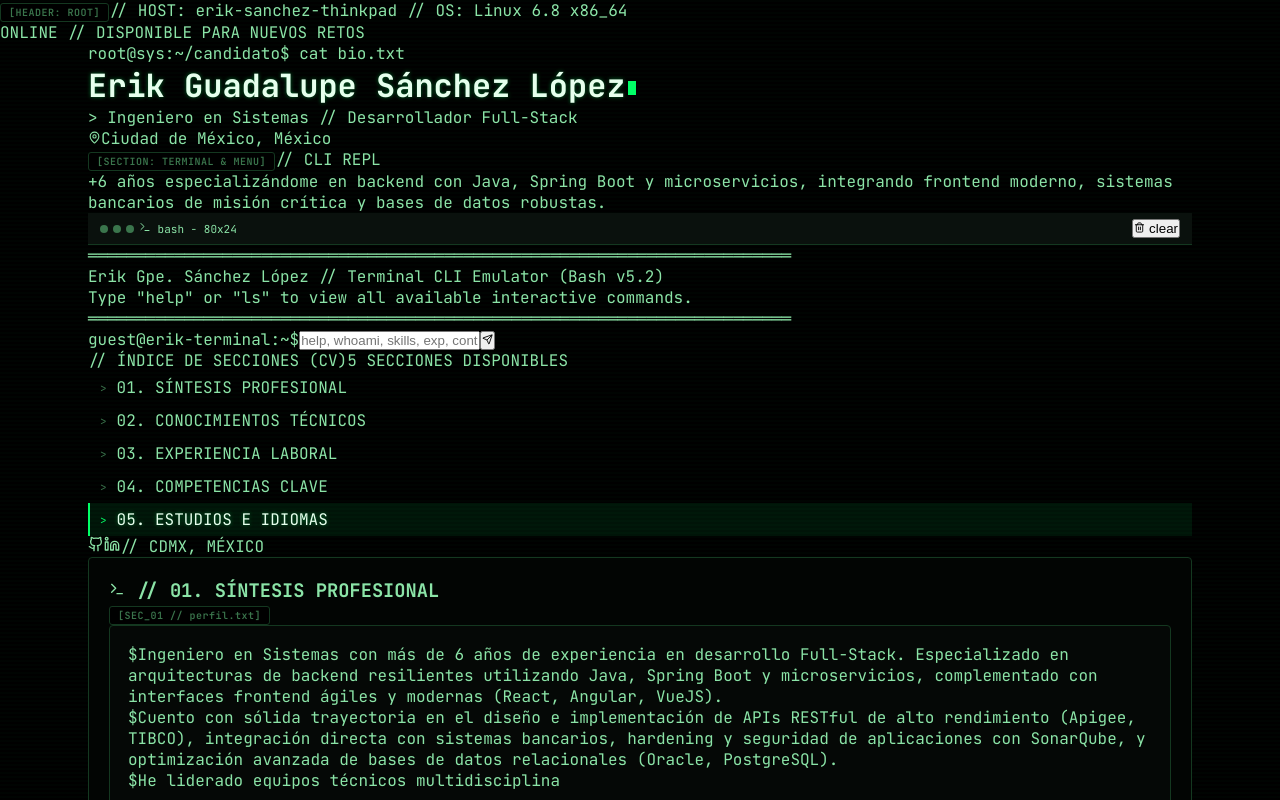
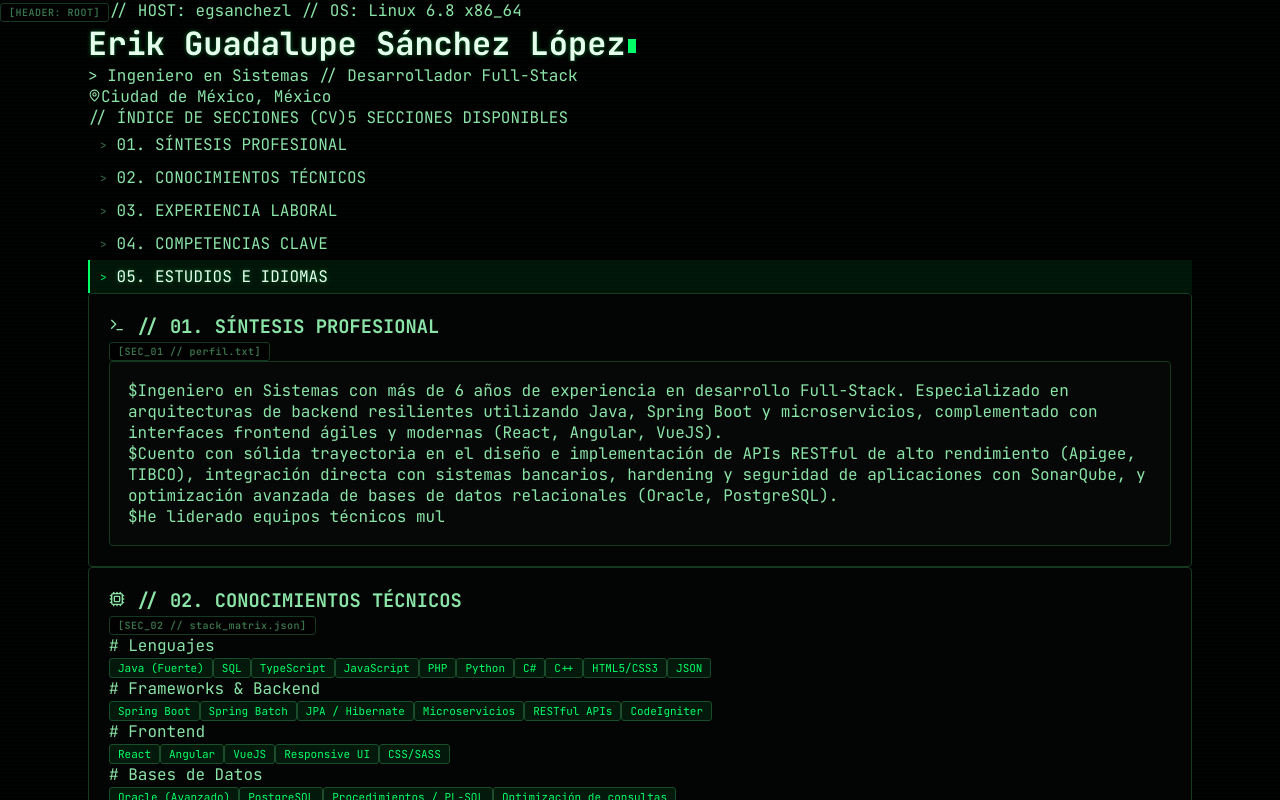
Before and after one commit to littleeykiss/portafolio, a React (Vite) app: page / in a window 1280 px wide. Shown: the top 800 px of the page. Built offline with nearby package versions, Linux system fonts and the light colour scheme.

Commit message:
feat: add core application layout and portfolio data structure

```diff
--- a/src/App.tsx
+++ b/src/App.tsx
@@ -70,11 +70,7 @@ export function App() {
 						<span className="section-diagnostic-badge border-green-500/40 text-[var(--term-accent)]">
 							[HEADER: ROOT]
 						</span>
-						<span className="text-[var(--term-dim)]">// HOST: erik-sanchez-thinkpad // OS: Linux 6.8 x86_64</span>
-					</div>
-					<div className="flex items-center gap-2 text-xs">
-						<span className="inline-block w-2 h-2 rounded-full bg-[var(--term-accent)] animate-ping"></span>
-						<span className="text-[var(--term-accent)] font-semibold">{PORTFOLIO_DATA.personal.status}</span>
+						<span className="text-[var(--term-dim)]">// HOST: egsanchezl // OS: Linux 6.8 x86_64</span>
 					</div>
 				</div>
 
@@ -82,11 +78,7 @@ export function App() {
 				<div className="container-layout py-4 lg:py-6">
 					<div className="flex flex-col lg:flex-row lg:items-center justify-between gap-4">
 						<div>
-							<div className="text-xs text-[var(--term-dim)] mb-1 flex items-center gap-1">
-								<span className="text-[var(--term-accent)] font-bold">root@sys:</span>
-								<span className="text-blue-400">~/candidato</span>
-								<span className="text-[var(--term-dim)]">$ cat bio.txt</span>
-							</div>
+
 
 							<h1 className="text-2xl sm:text-3xl lg:text-4xl font-bold tracking-tight text-terminal-glow flex items-center">
 								{PORTFOLIO_DATA.personal.name}
@@ -119,18 +111,10 @@ export function App() {
 					<aside className="lg:sticky lg:top-36 lg:max-h-[calc(100vh-10rem)] lg:w-[42%] lg:flex lg:flex-col lg:justify-between pb-8 lg:pb-0 mb-8 lg:mb-0 border-b lg:border-b-0 border-[var(--term-border)]">
 						<div className="space-y-6">
 							<div className="flex items-center justify-between">
-								<span className="section-diagnostic-badge text-[var(--term-accent)] border-green-500/30">
-									[SECTION: TERMINAL &amp; MENU]
-								</span>
-								<span className="text-[11px] text-[var(--term-dim)]">// CLI REPL</span>
+
 							</div>
 
-							<p className="text-xs leading-relaxed text-[var(--term-dim)]">
-								{PORTFOLIO_DATA.personal.tagline}
-							</p>
 
-							{/* Terminal interactiva de comandos al estilo jcubic */}
-							<InteractiveTerminal onNavigate={scrollToSection} />
 
 							{/* Menú de navegación interactivo del CV */}
 							<nav className="space-y-1 pt-2">
@@ -155,9 +139,8 @@ export function App() {
 										className={`nav-link ${activeSection === item.id ? 'active' : ''}`}
 									>
 										<span className="nav-prompt">&gt;</span>
-										<span className={`nav-text text-xs tracking-wider ${
-											activeSection === item.id ? 'text-terminal-glow font-bold' : 'text-[var(--term-dim)]'
-										}`}>
+										<span className={`nav-text text-xs tracking-wider ${activeSection === item.id ? 'text-terminal-glow font-bold' : 'text-[var(--term-dim)]'
+											}`}>
 											{item.label}
 										</span>
 									</a>
@@ -165,32 +148,7 @@ export function App() {
 							</nav>
 						</div>
 
-						{/* Enlaces a perfiles externos */}
-						<div className="pt-4 border-t border-[var(--term-border)] mt-6 flex items-center gap-3">
-							<a
-								href="https://github.com"
-								target="_blank"
-								rel="noopener noreferrer"
-								aria-label="GitHub"
-								className="p-2 border border-[var(--term-border)] rounded hover:border-[var(--term-accent)] hover:text-[var(--term-accent)] transition-all bg-[#050806]"
-								title="GitHub"
-							>
-								<GithubIcon size={16} />
-							</a>
-							<a
-								href="https://linkedin.com"
-								target="_blank"
-								rel="noopener noreferrer"
-								aria-label="LinkedIn"
-								className="p-2 border border-[var(--term-border)] rounded hover:border-[var(--term-accent)] hover:text-[var(--term-accent)] transition-all bg-[#050806]"
-								title="LinkedIn"
-							>
-								<LinkedinIcon size={16} />
-							</a>
-							<span className="text-[11px] text-[var(--term-dim)] ml-1">
-								// CDMX, MÉXICO
-							</span>
-						</div>
+
 					</aside>
 
 					{/* COLUMNA DERECHA: Secciones del Currículum (01 al 05) */}
--- a/src/data.ts
+++ b/src/data.ts
@@ -25,10 +25,10 @@ export const PORTFOLIO_DATA = {
 		shortName: "Erik Sánchez",
 		title: "Ingeniero en Sistemas // Desarrollador Full-Stack",
 		tagline: "+6 años especializándome en backend con Java, Spring Boot y microservicios, integrando frontend moderno, sistemas bancarios de misión crítica y bases de datos robustas.",
-		phone: "5652162711",
+		phone: "(56)52162711",
 		email: "ersalo123@gmail.com",
 		location: "Ciudad de México, México",
-		status: "ONLINE // DISPONIBLE PARA NUEVOS RETOS",
+		status: "ONLINE ",
 		about: [
 			"Ingeniero en Sistemas con más de 6 años de experiencia en desarrollo Full-Stack. Especializado en arquitecturas de backend resilientes utilizando Java, Spring Boot y microservicios, complementado con interfaces frontend ágiles y modernas (React, Angular, VueJS).",
 			"Cuento con sólida trayectoria en el diseño e implementación de APIs RESTful de alto rendimiento (Apigee, TIBCO), integración directa con sistemas bancarios, hardening y seguridad de aplicaciones con SonarQube, y optimización avanzada de bases de datos relacionales (Oracle, PostgreSQL).",
```
